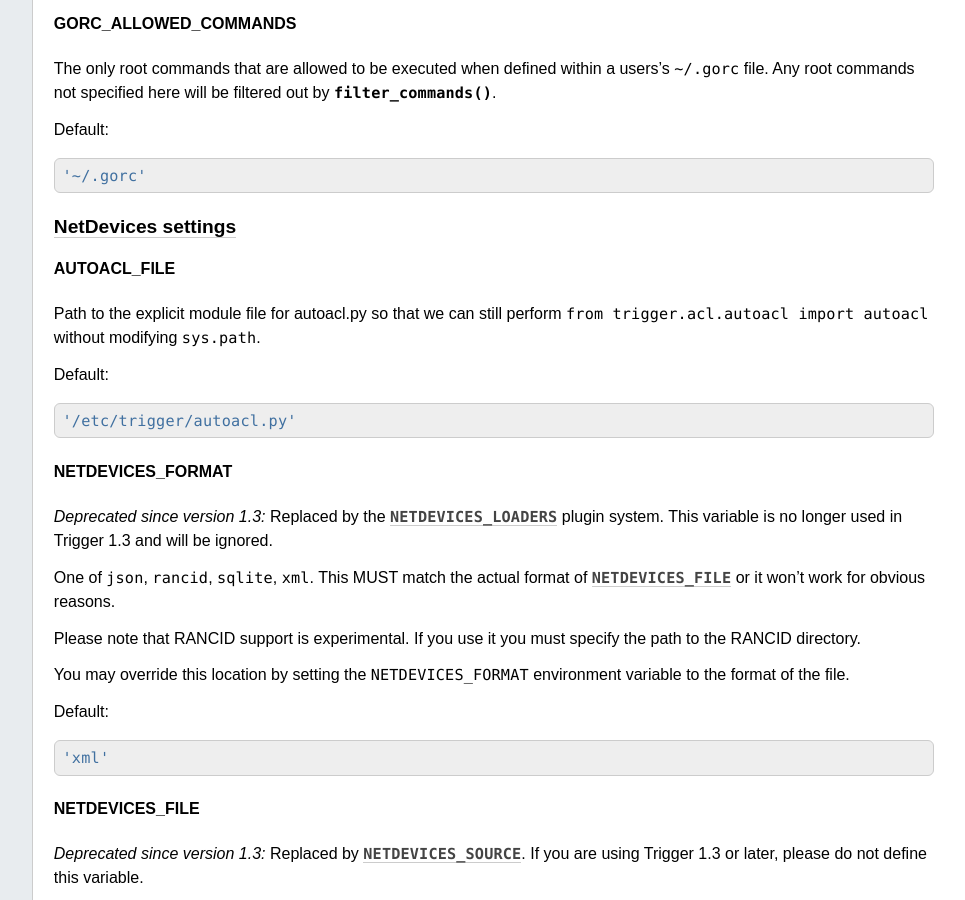
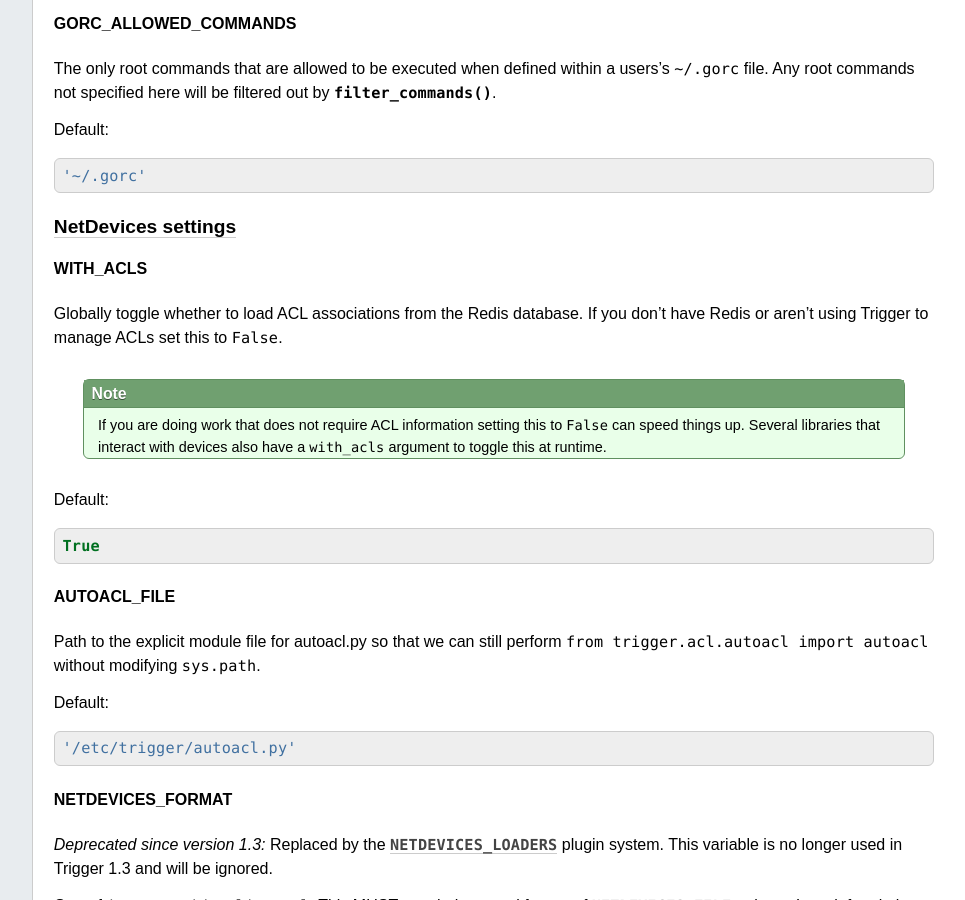
Before and after one commit to trigger/trigger, a Sphinx documentation site: the page built from docs/usage/configuration.rst, in a window 1280 px wide and 900 px high, scrolled down 6993 px. Shown: the whole window, without its empty margins (224-1189 px from the left). Built offline with Sphinx 7.4.7, drawn with Linux system fonts in a browser that asks for light colours.

Commit message:
Added documentation for the WITH_ACLS configuration setting.
Change-Id: I98fbc59be3e2021d301867837351d42332a27e4f

```diff
--- a/docs/usage/configuration.rst
+++ b/docs/usage/configuration.rst
@@ -418,6 +418,24 @@
 
 NetDevices settings
 -------------------
+
+.. setting:: WITH_ACLS
+
+WITH_ACLS
+~~~~~~~~~
+
+Globally toggle whether to load ACL associations from the Redis database. If
+you don't have Redis or aren't using Trigger to manage ACLs set this to
+``False``.
+
+.. note::
+   If you are doing work that does not require ACL information setting this to
+   ``False`` can speed things up. Several libraries that interact with devices
+   also have a ``with_acls`` argument to toggle this at runtime.
+
+Default::
+
+    True
 
 .. setting:: AUTOACL_FILE
 
```
Also changed, not shown: docs/installation.rst (+8 -2 lines), 5 other files.
